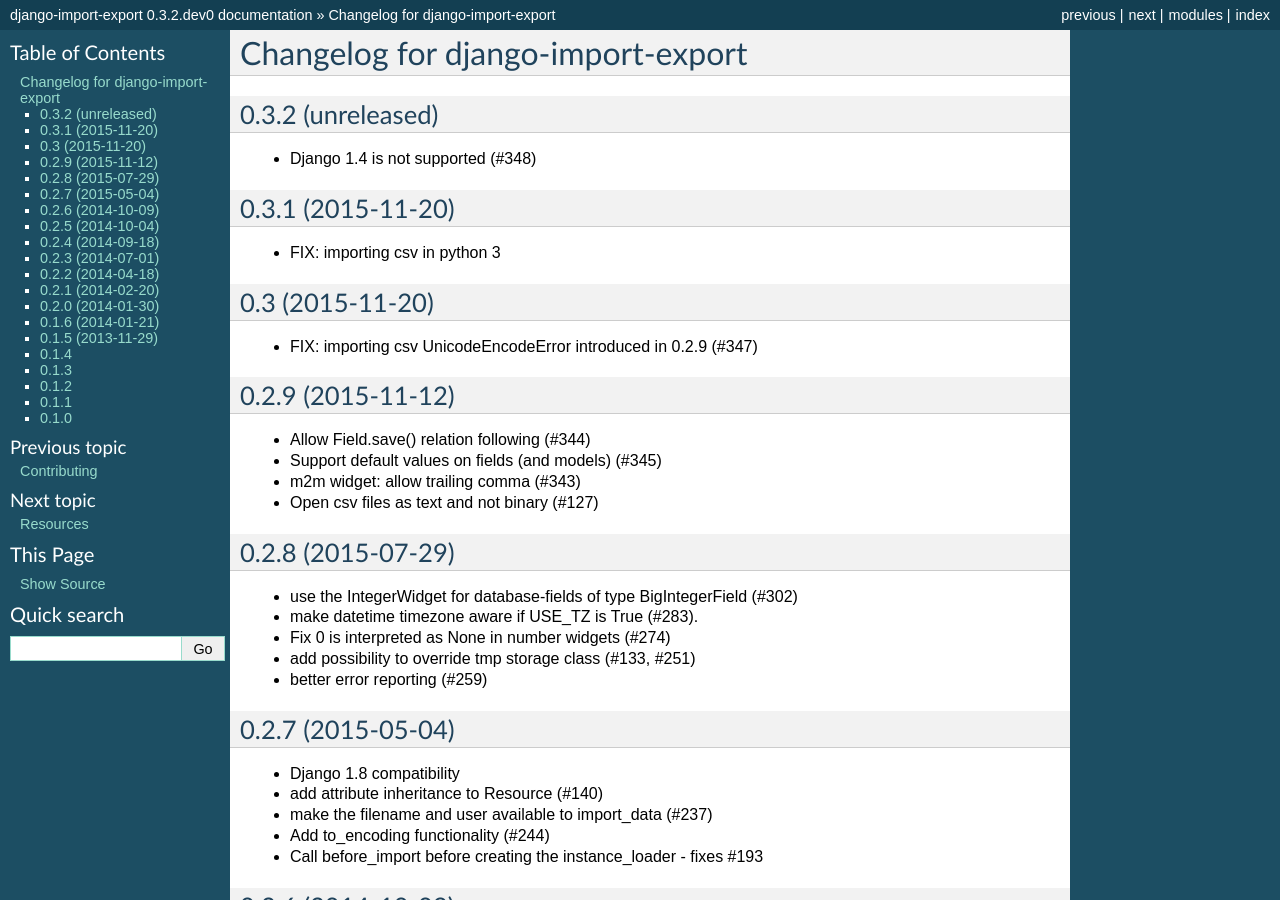
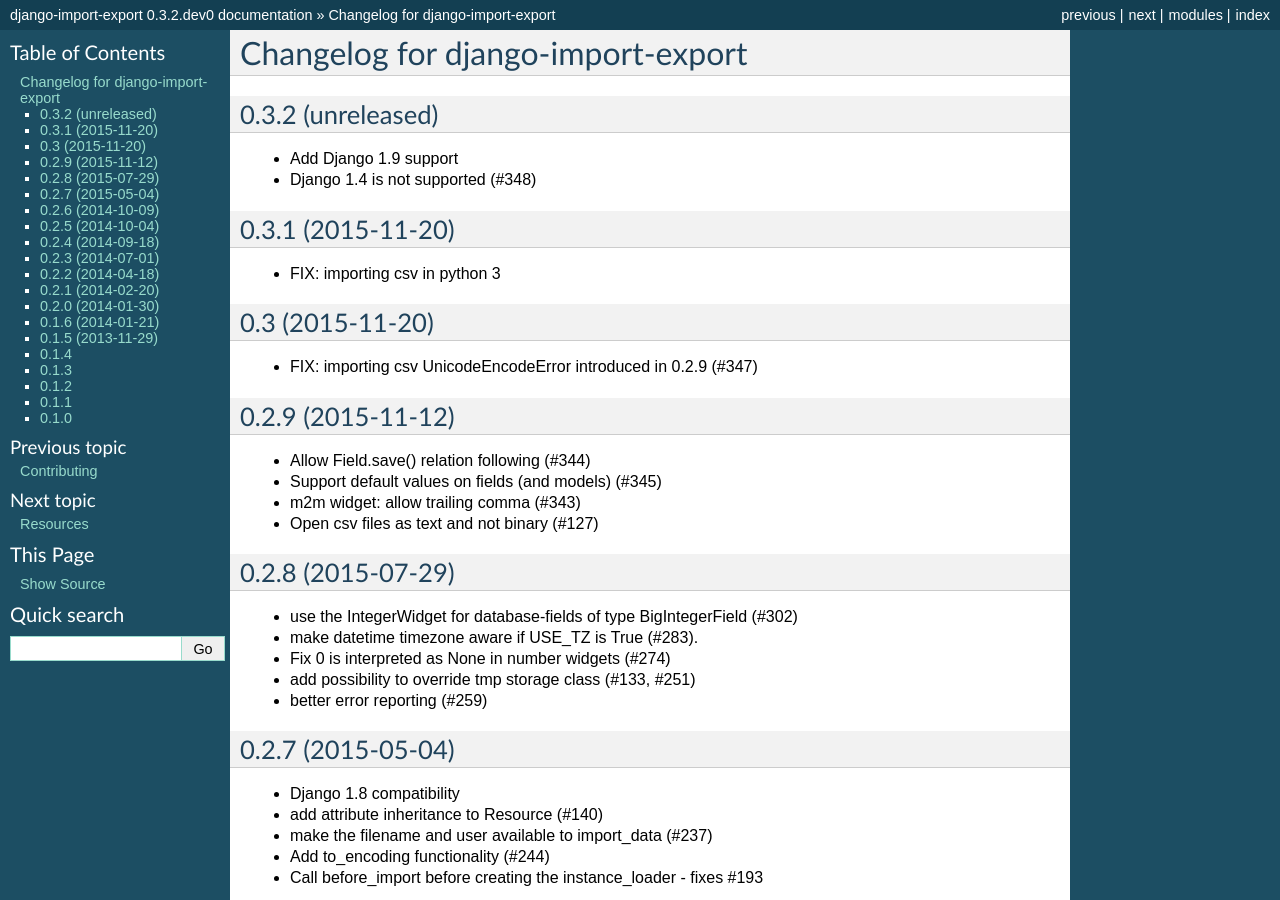
Before and after one commit to django-import-export/django-import-export, a Sphinx documentation site: the page built from docs/changelog.rst, in a window 1280 px wide and 900 px high. Built offline with Sphinx 7.4.7, drawn with Linux system fonts in a browser that asks for light colours.

Commit message:
Update changelog, mention 1.9 support

```diff
--- a/docs/changelog.rst
+++ b/docs/changelog.rst
@@ -3,6 +3,8 @@
 
 0.3.2 (unreleased)
 ------------------
+
+- Add Django 1.9 support
 
 - Django 1.4 is not supported (#348)
 
```
